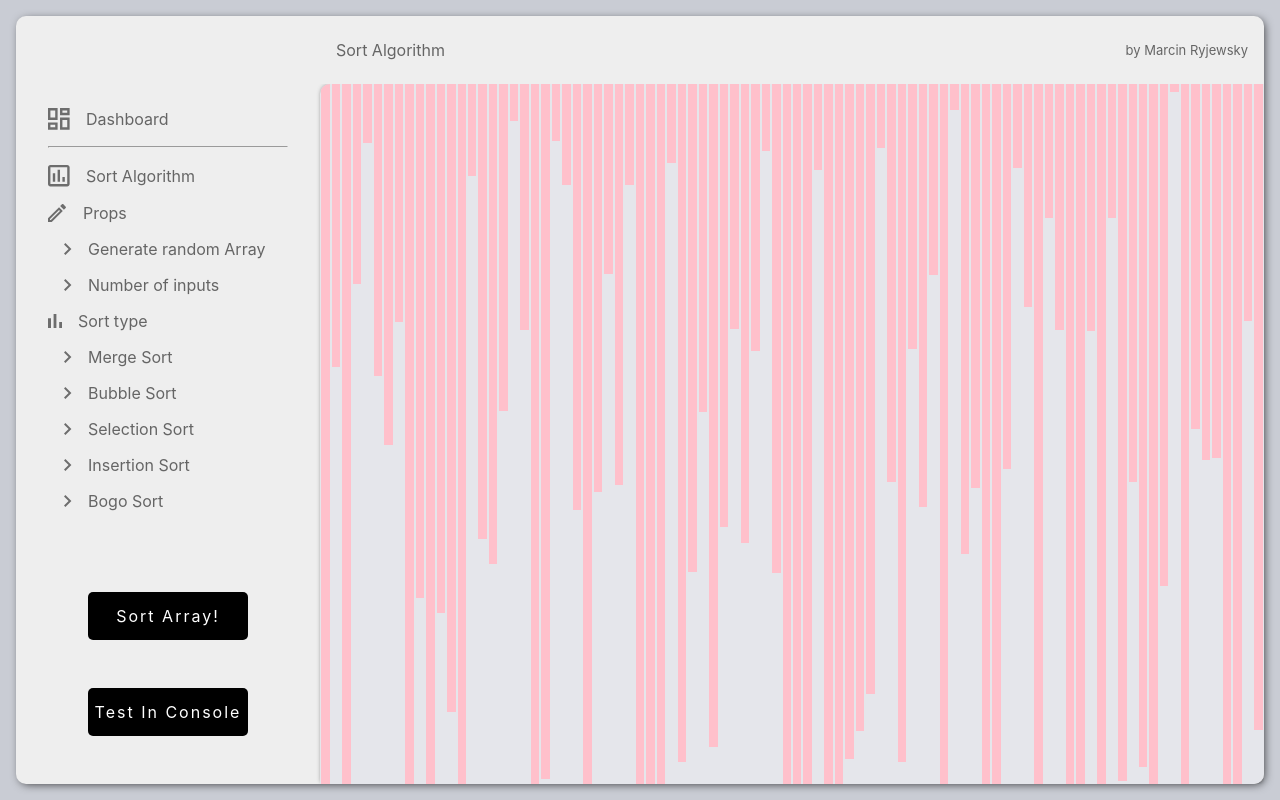
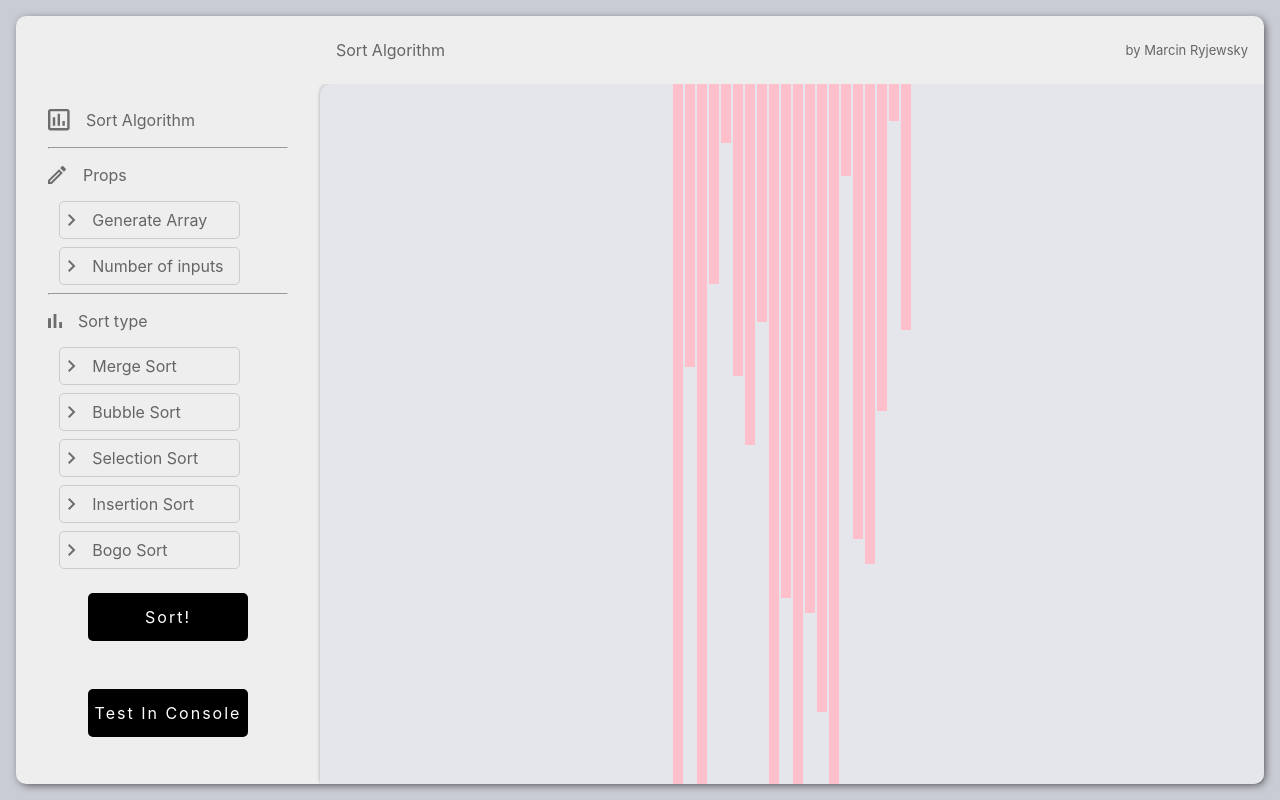
Before and after one commit to Ryjekk/Sort_Visualizer, a React (Create React App) app: page / in a window 1280 px wide. Built offline with nearby package versions, Linux system fonts and the light colour scheme.

Commit message:
adding UI funtionality

```diff
--- a/src/components/Navigation/ToolbarLeft/ToolbarLeft.js
+++ b/src/components/Navigation/ToolbarLeft/ToolbarLeft.js
@@ -2,37 +2,65 @@ import React, {Component} from "react";
 
 import classes from './ToolbarLeft.module.css'
 
-import dashboardICO from '../../../assets/dashboard.svg'
 import sortICO from '../../../assets/sort1.svg'
 import sort1ICO from '../../../assets/sort.svg'
 import propsICO from '../../../assets/pen.svg'
 import bulletICO from '../../../assets/nav.svg'
 
 class ToolbarLeft extends Component {
+    state = {
+        activeAlgorithm: function () {},
+        name: ''
+    };
+
+    passAlgorithmHandler = (algorithm, name) => {
+       this.setState({activeAlgorithm: algorithm, name: name})
+    };
+
     render() {
         return (
             <div className={classes.NavContainer}>
                 <nav className={classes.NavWrapper}>
-                    <div className={classes.NavHeaders}><img className={classes.NavImg} src={dashboardICO} alt="dashboard"/>Dashboard</div>
+                    <div className={classes.NavHeaders}><img className={classes.NavImg} src={sortICO} alt="sort"/>Sort Algorithm</div>
                     <hr/>
-                    <div className={classes.NavHeaders}><img className={classes.NavImg} src={sortICO} alt="sort"/>Sort Algorithm</div>
                     <div className={classes.NavHeaders}><img className={classes.NavImg} src={propsICO} alt="props"/>Props</div>
                     <div>
-                        <div className={classes.NavElements} onClick={this.props.resetArray}><img className={classes.NavImg} src={bulletICO} alt="bullet"/>Generate random Array</div>
-                        <div className={classes.NavElements}><img className={classes.NavImg} src={bulletICO} alt="bullet"/>Number of inputs</div>
+                        <div className={classes.NavElementsButton} onClick={this.props.resetArray}><img className={classes.NavImg} src={bulletICO} alt="bullet"/>Generate Array</div>
+                        <div className={classes.NavElementsButton}><img className={classes.NavImg} src={bulletICO} alt="bullet"/>Number of inputs</div>
                     </div>
+                    <hr/>
                     <div className={classes.NavHeaders}><img className={classes.NavImg} src={sort1ICO} alt="sort type"/>Sort type</div>
                     <div>
-                        <div className={classes.NavElements} onClick={this.props.mergeSort}><img className={classes.NavImg} src={bulletICO} alt="bullet"/>Merge Sort</div>
-                        <div className={classes.NavElements} onClick={this.props.bubbleSort}><img className={classes.NavImg} src={bulletICO} alt="bullet"/>Bubble Sort</div>
-                        <div className={classes.NavElements} onClick={this.props.selectionSort}><img className={classes.NavImg} src={bulletICO} alt="bullet"/>Selection Sort</div>
-                        <div className={classes.NavElements} onClick={this.props.insertionSort}><img className={classes.NavImg} src={bulletICO} alt="bullet"/>Insertion Sort</div>
-                        <div className={classes.NavElements} onClick={this.props.bogoSort}><img className={classes.NavImg} src={bulletICO} alt="bullet"/>Bogo Sort</div>
+                        <div
+                            className={classes.NavElementsButton}
+                            onClick={() => this.passAlgorithmHandler(this.props.mergeSort, "Merge")}>
+                            <img className={classes.NavImg} src={bulletICO} alt="bullet"/>Merge Sort
+                        </div>
+                        <div
+                            className={classes.NavElementsButton}
+                            onClick={() => this.passAlgorithmHandler(this.props.bubbleSort, "Bubble")}>
+                            <img className={classes.NavImg} src={bulletICO} alt="bullet"/>Bubble Sort
+                        </div>
+                        <div
+                            className={classes.NavElementsButton}
+                            onClick={() => this.passAlgorithmHandler(this.props.selectionSort, "Selection")}>
+                            <img className={classes.NavImg} src={bulletICO} alt="bullet"/>Selection Sort
+                        </div>
+                        <div
+                            className={classes.NavElementsButton}
+                            onClick={() => this.passAlgorithmHandler(this.props.insertionSort, "Insertion")}>
+                            <img className={classes.NavImg} src={bulletICO} alt="bullet"/>Insertion Sort
+                        </div>
+                        <div
+                            className={classes.NavElementsButton}
+                            onClick={() => this.passAlgorithmHandler(this.props.bogoSort, "Bogo")}>
+                            <img className={classes.NavImg} src={bulletICO} alt="bullet"/>Bogo Sort
+                        </div>
                     </div>
                 </nav>
                 <div>
-                    <div className={classes.ActionBtn}>
-                        Sort Array!
+                    <div className={classes.ActionBtn} onClick={this.state.activeAlgorithm}>
+                        {this.state.name} Sort!
                     </div>
                     <div className={classes.ActionBtn} onClick={this.props.testAlgorithm}>
                         Test In Console
--- a/src/components/Navigation/ToolbarLeft/ToolbarLeft.module.css
+++ b/src/components/Navigation/ToolbarLeft/ToolbarLeft.module.css
@@ -20,10 +20,17 @@
     padding-right: 1rem;
 }
 
-.NavElements {
-    text-align: left;
-    padding: .5rem 0 .5rem 1rem;
+.NavElementsButton {
+    padding: .5rem;
+    text-align: start;
+    border-radius: 5px;
+    border: 1px solid #ccc;
+    margin: .5rem 3rem .5rem .7rem;
     cursor: pointer;
+}
+
+.NavElementsButton:hover {
+    background-color: #E5E6EB;
 }
 
 .ActionBtn {
--- a/src/containers/SortContent/SortContent.js
+++ b/src/containers/SortContent/SortContent.js
@@ -11,7 +11,7 @@ import {insertionSort, getInsertionSortAnimations} from "../../helperFunction/So
 import {bogoSort, getBogoSortAnimations} from "../../helperFunction/SortingAlgorithms/BogoSort";
 
 // Number of bars
-const NUMBER_OF_ARRAY_BARS = 90;
+const NUMBER_OF_ARRAY_BARS = 20;
 // Main and following color.
 const PRIMARY_COLOR = 'pink';
 const SECONDARY_COLOR = 'tomato';
```
